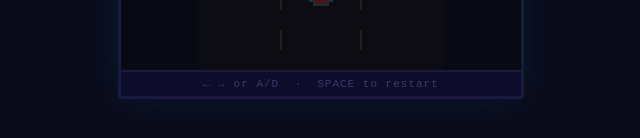
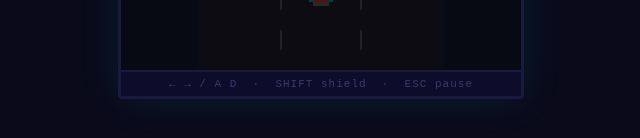
Before and after one commit to mhmmdshlh/GyroDrive-retro, a plain HTML site: page index.html in a window 1280 px wide. Shown: the part 632-770 px from the top of the page, 319-959 px from the left. Drawn offline with Linux system fonts and the light colour scheme.

Commit message:
control hints

```diff
--- a/index.html
+++ b/index.html
@@ -14,7 +14,7 @@
       <span id="connection-dot"></span>
     </div>
     <canvas id="gameCanvas" width="400" height="600"></canvas>
-    <div id="controls-hint">← → or A/D &nbsp;·&nbsp; SPACE to restart</div>
+    <div id="controls-hint">← → / A D &nbsp;·&nbsp; SHIFT shield &nbsp;·&nbsp; ESC pause</div>
   </div>
   <script src="game.js"></script>
 </body>
```
